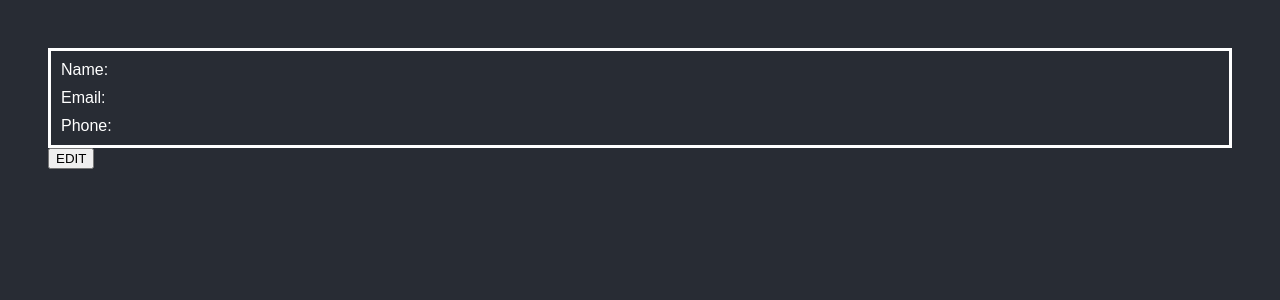
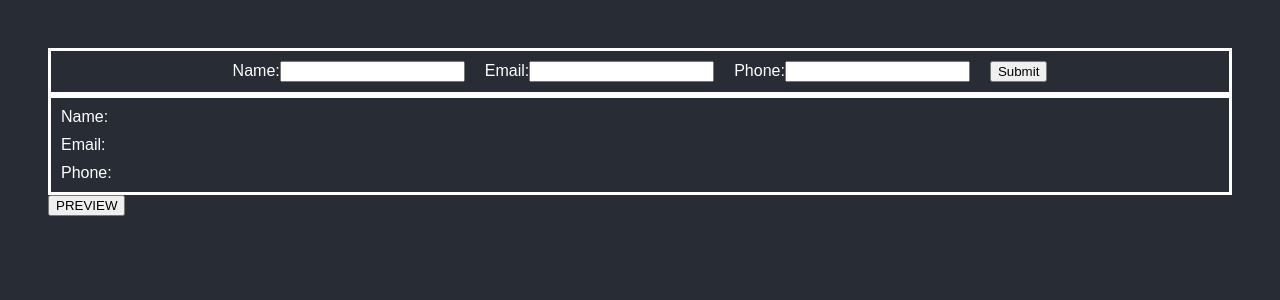
Before and after one commit to SteffanCrowley/cv-project, a React (Create React App) app: page / in a window 1280 px wide. Shown: the top 300 px of the page. Built offline with nearby package versions, Linux system fonts and the light colour scheme.

Commit message:
Rework edit/preview button page flip

```diff
--- a/src/App.js
+++ b/src/App.js
@@ -23,9 +23,9 @@ class App extends Component {
     const isLoggedIn = this.state.isLoggedIn;
     let button;
     if (isLoggedIn) {
-      button = <PreviewButton onClick={this.handleLogoutClick} />;
+      button = <EditButton onClick={this.handleLogoutClick} />;
     } else {
-      button = <EditButton onClick={this.handleLoginClick} />;
+      button = <PreviewButton onClick={this.handleLoginClick} />;
     }
     return (
       <div>
@@ -43,15 +43,17 @@ function EditPage(props) {
 }
 
 function PreviewPage(props) {
-  return <Preview />;
+  return (
+    <Preview name="steffan" email="steffan@gmail.com" phone="949-444-5555" />
+  );
 }
 
 function Greeting(props) {
   const isLoggedIn = props.isLoggedIn;
   if (isLoggedIn) {
-    return <EditPage />;
+    return <PreviewPage />;
   }
-  return <PreviewPage />;
+  return <EditPage />;
 }
 
 function EditButton(props) {
```
